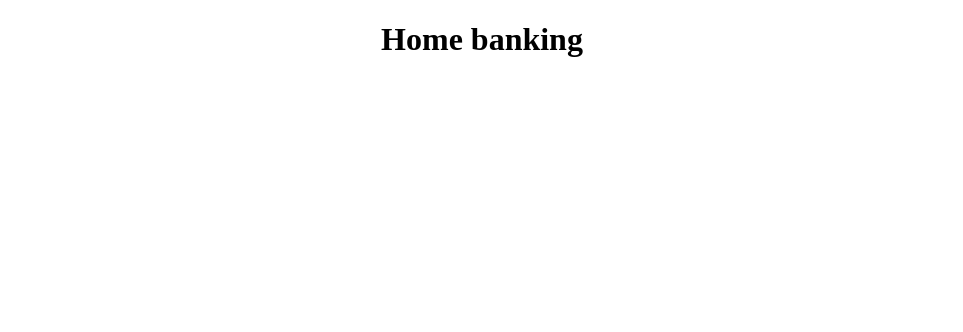
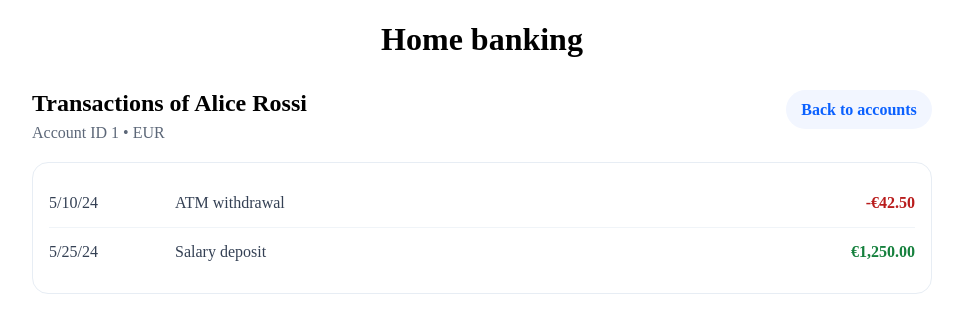
Before and after one commit to School-works/homeBanking-frontend, an Angular app: page /accounts/1/transactions in a window 1280 px wide. Before the commit this address led to /. Shown: the top 332 px of the page, without its empty margins (158-1121 px from the left). Built offline with nearby package versions, Linux system fonts and the light colour scheme.

Commit message:
added transactions page

```diff
--- /dev/null
+++ b/src/app/account-transactions/account-transactions.css
@@ -0,0 +1,86 @@
+.transactions-page {
+  max-width: 900px;
+  margin: 2rem auto;
+  padding: 0 1rem;
+}
+
+.page-header {
+  display: flex;
+  justify-content: space-between;
+  align-items: flex-start;
+  gap: 1rem;
+  margin-bottom: 1.25rem;
+}
+
+.page-header h2 {
+  margin: 0;
+}
+
+.subtitle {
+  color: #5c6778;
+  margin: 0.4rem 0 0;
+}
+
+.back-link {
+  display: inline-flex;
+  align-items: center;
+  gap: 0.4rem;
+  padding: 0.65rem 0.95rem;
+  background: #f2f6ff;
+  color: #0b61ff;
+  text-decoration: none;
+  border-radius: 999px;
+  font-weight: 600;
+}
+
+.transactions-panel {
+  background: #ffffff;
+  border: 1px solid #e7edf4;
+  border-radius: 16px;
+  padding: 1rem;
+}
+
+.transaction-list {
+  list-style: none;
+  padding: 0;
+  margin: 0;
+}
+
+.transaction-item {
+  display: grid;
+  grid-template-columns: 110px 1fr auto;
+  gap: 1rem;
+  padding: 0.95rem 0;
+  border-bottom: 1px solid #f0f4f8;
+  align-items: center;
+}
+
+.transaction-item:last-child {
+  border-bottom: none;
+}
+
+.transaction-date,
+.transaction-description {
+  color: #344054;
+}
+
+.transaction-amount {
+  font-weight: 700;
+}
+
+.transaction-amount.deposit {
+  color: #15803d;
+}
+
+.transaction-amount.withdrawal {
+  color: #b91c1c;
+}
+
+.empty-state,
+.not-found {
+  background: #f8fafc;
+  border: 1px solid #e2e8f0;
+  border-radius: 16px;
+  padding: 1.25rem;
+  text-align: center;
+}
--- /dev/null
+++ b/src/app/account-transactions/account-transactions.html
@@ -0,0 +1,42 @@
+<section class="transactions-page" *ngIf="account; else notFound">
+  <div class="page-header">
+    <div>
+      <h2>Transactions of {{ account.owner_name }}</h2>
+      <p class="subtitle">Account ID {{ account.id }} • {{ account.currency }}</p>
+    </div>
+    <a routerLink="/" class="back-link">Back to accounts</a>
+  </div>
+
+  <div *ngIf="account.transactions?.length; else emptyState" class="transactions-panel">
+    <ul class="transaction-list">
+      <li
+        *ngFor="let transaction of account.transactions; trackBy: trackByTransactionId"
+        class="transaction-item"
+      >
+        <span class="transaction-date">{{ transaction.created_at | date: 'shortDate' }}</span>
+        <span class="transaction-description">{{ transaction.description || 'No description' }}</span>
+        <strong
+          class="transaction-amount"
+          [class.deposit]="transaction.amount >= 0"
+          [class.withdrawal]="transaction.amount < 0"
+        >
+          {{ transaction.amount | currency: account.currency:'symbol' }}
+        </strong>
+      </li>
+    </ul>
+  </div>
+</section>
+
+<ng-template #emptyState>
+  <div class="empty-state">
+    <p>No transactions are available for this account yet.</p>
+  </div>
+</ng-template>
+
+<ng-template #notFound>
+  <section class="not-found">
+    <h2>Account not found</h2>
+    <p>Verify the link and try again.</p>
+    <a routerLink="/" class="back-link">Back to accounts</a>
+  </section>
+</ng-template>
--- /dev/null
+++ b/src/app/account-transactions/account-transactions.ts
@@ -0,0 +1,25 @@
+import { Component } from '@angular/core';
+import { CommonModule } from '@angular/common';
+import { ActivatedRoute, RouterModule } from '@angular/router';
+import { accounts } from '../data/accounts';
+import { Account } from '../../models/account';
+
+@Component({
+  standalone: true,
+  selector: 'app-account-transactions',
+  imports: [CommonModule, RouterModule],
+  templateUrl: './account-transactions.html',
+  styleUrls: ['./account-transactions.css'],
+})
+export class AccountTransactions {
+  protected account?: Account;
+
+  constructor(route: ActivatedRoute) {
+    const accountId = Number(route.snapshot.paramMap.get('id'));
+    this.account = accounts.find((item) => item.id === accountId);
+  }
+
+  protected trackByTransactionId(_index: number, transaction: { id: number }): number {
+    return transaction.id;
+  }
+}
--- a/src/app/app.routes.ts
+++ b/src/app/app.routes.ts
@@ -1,5 +1,6 @@
 import { Routes } from '@angular/router';
 import { Home } from './home/home';
+import { AccountTransactions } from './account-transactions/account-transactions';
 
 export const routes: Routes = [
   {
@@ -7,4 +8,8 @@ export const routes: Routes = [
     component: Home,
     pathMatch: 'full',
   },
+  {
+    path: 'accounts/:id/transactions',
+    component: AccountTransactions,
+  },
 ];
--- /dev/null
+++ b/src/app/data/accounts.ts
@@ -0,0 +1,70 @@
+import { Account } from '../../models/account';
+
+export const accounts: Account[] = [
+  {
+    id: 1,
+    owner_name: 'Alice Rossi',
+    currency: 'EUR',
+    created_at: new Date('2024-05-01'),
+    transactions: [
+      {
+        id: 1,
+        account_id: 1,
+        amount: -42.5,
+        description: 'ATM withdrawal',
+        created_at: new Date('2024-05-10'),
+      },
+      {
+        id: 2,
+        account_id: 1,
+        amount: 1250,
+        description: 'Salary deposit',
+        created_at: new Date('2024-05-25'),
+      },
+    ],
+  },
+  {
+    id: 2,
+    owner_name: 'Marco Bianchi',
+    currency: 'USD',
+    created_at: new Date('2025-02-14'),
+    transactions: [
+      {
+        id: 3,
+        account_id: 2,
+        amount: -75.99,
+        description: 'Online shopping',
+        created_at: new Date('2025-02-20'),
+      },
+      {
+        id: 4,
+        account_id: 2,
+        amount: 540,
+        description: 'Freelance payment',
+        created_at: new Date('2025-02-28'),
+      },
+    ],
+  },
+  {
+    id: 3,
+    owner_name: 'Giulia Verdi',
+    currency: 'GBP',
+    created_at: new Date('2023-11-30'),
+    transactions: [
+      {
+        id: 5,
+        account_id: 3,
+        amount: -15.5,
+        description: 'Coffee shop',
+        created_at: new Date('2023-12-02'),
+      },
+      {
+        id: 6,
+        account_id: 3,
+        amount: 300,
+        description: null,
+        created_at: new Date('2024-01-05'),
+      },
+    ],
+  },
+];
--- a/src/app/home/home.ts
+++ b/src/app/home/home.ts
@@ -1,6 +1,6 @@
 import { Component } from '@angular/core';
 import { CommonModule } from '@angular/common';
-import { Account } from '../../models/account';
+import { accounts } from '../data/accounts';
 import { AccountCard } from '../../components/account-card/account-card';
 
 @Component({
@@ -11,24 +11,5 @@ import { AccountCard } from '../../components/account-card/account-card';
   styleUrls: ['./home.css'],
 })
 export class Home {
-  protected readonly accounts: Account[] = [
-    {
-      id: 1,
-      owner_name: 'Alice Rossi',
-      currency: 'EUR',
-      created_at: new Date('2024-05-01'),
-    },
-    {
-      id: 2,
-      owner_name: 'Marco Bianchi',
-      currency: 'USD',
-      created_at: new Date('2025-02-14'),
-    },
-    {
-      id: 3,
-      owner_name: 'Giulia Verdi',
-      currency: 'GBP',
-      created_at: new Date('2023-11-30'),
-    },
-  ];
+  protected accounts = accounts;
 }
--- a/src/components/account-card/account-card.css
+++ b/src/components/account-card/account-card.css
@@ -0,0 +1,72 @@
+.account-card {
+  border: 1px solid #dde3ea;
+  border-radius: 14px;
+  padding: 1rem;
+  background: #ffffff;
+  box-shadow: 0 1px 6px rgba(0, 0, 0, 0.04);
+}
+
+.card-header {
+  display: flex;
+  justify-content: space-between;
+  align-items: center;
+  gap: 1rem;
+  margin-bottom: 0.75rem;
+}
+
+.manage-button {
+  border: none;
+  background: #0b61ff;
+  color: white;
+  padding: 0.65rem 0.9rem;
+  border-radius: 999px;
+  cursor: pointer;
+  font-weight: 600;
+}
+
+.manage-button:hover {
+  background: #084ec7;
+}
+
+.transactions-panel {
+  margin-top: 1rem;
+  border-top: 1px solid #e7edf4;
+  padding-top: 1rem;
+}
+
+.transaction-list {
+  list-style: none;
+  padding: 0;
+  margin: 0.5rem 0 0;
+}
+
+.transaction-item {
+  display: grid;
+  grid-template-columns: auto 1fr auto;
+  gap: 0.75rem;
+  padding: 0.65rem 0;
+  border-bottom: 1px solid #f0f4f8;
+  align-items: center;
+}
+
+.transaction-date,
+.transaction-description {
+  color: #3b485e;
+}
+
+.transaction-amount {
+  font-weight: 700;
+}
+
+.transaction-amount.deposit {
+  color: #137333;
+}
+
+.transaction-amount.withdrawal {
+  color: #c92a2a;
+}
+
+.empty-state {
+  color: #6b7280;
+  margin: 0.5rem 0 0;
+}
--- a/src/components/account-card/account-card.html
+++ b/src/components/account-card/account-card.html
@@ -1,6 +1,17 @@
 <article class="account-card">
-  <h3>{{ account.owner_name }}</h3>
-  <p><strong>Account ID</strong>: {{ account.id }}</p>
+  <div class="card-header">
+    <div>
+      <h3>{{ account.owner_name }}</h3>
+      <p><strong>Account ID</strong>: {{ account.id }}</p>
+    </div>
+    <a
+      class="manage-button"
+      [routerLink]="['/accounts', account.id, 'transactions']"
+    >
+      Manage account
+    </a>
+  </div>
+
   <p><strong>Currency</strong>: {{ account.currency }}</p>
   <p><strong>Opened</strong>: {{ account.created_at | date:'longDate' }}</p>
 </article>
--- a/src/components/account-card/account-card.ts
+++ b/src/components/account-card/account-card.ts
@@ -1,11 +1,12 @@
 import { Component, Input } from '@angular/core';
 import { CommonModule } from '@angular/common';
+import { RouterLink } from '@angular/router';
 import { Account } from '../../models/account';
 
 @Component({
   standalone: true,
   selector: 'app-account-card',
-  imports: [CommonModule],
+  imports: [CommonModule, RouterLink],
   templateUrl: './account-card.html',
   styleUrls: ['./account-card.css'],
 })
```
Also changed, not shown: src/models/account.ts (+7 -7 lines).
